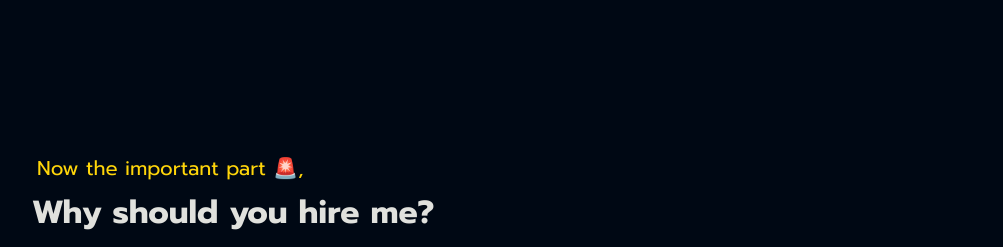
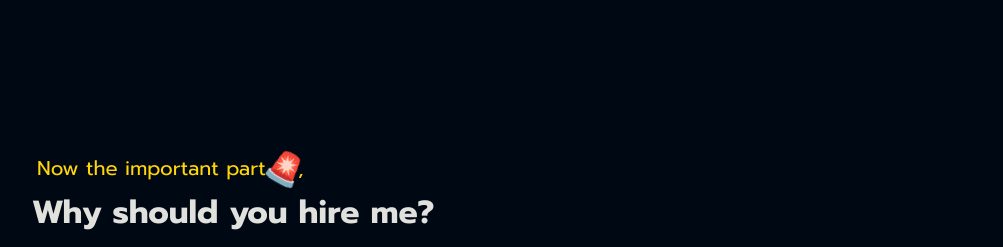
Before and after one commit to YatootaY/my-portfolio, a React (Create React App) app: page / in a window 1280 px wide. Shown: the part 4460-4707 px from the top of the page, without its empty margins (96-1099 px from the left). Built offline with nearby package versions, Linux system fonts and the light colour scheme; a web font is replaced by a local one.

Commit message:
Add: Warning animation

```diff
--- a/src/Components/HireMe.css
+++ b/src/Components/HireMe.css
@@ -7,6 +7,33 @@
     flex-wrap: wrap;
     justify-content: flex-start;
     gap: 20px;
+}
+
+
+@keyframes warning {
+    0% {
+      transform:scale(1)  rotate(0);
+    }
+    25% {
+      transform:scale(1.5) rotate(-30deg);
+    }
+    50% {
+        transform:scale(1.5) rotate(30deg);
+    }
+    75% {
+        transform: scale(1.5) rotate(-30deg);
+    }
+    100% {
+        transform:scale(1)  rotate(0);
+    }
+  }
+
+#siren{
+    display: inline-block;
+    animation-name: warning;
+    animation-duration: 2s;
+    animation-iteration-count: infinite;
+    animation-timing-function: ease;
 }
 
 @media  screen and (max-width: 800px) {
--- a/src/Components/HireMe.js
+++ b/src/Components/HireMe.js
@@ -29,7 +29,7 @@ const HireMe = () => {
 
     return(
         <div className="HireMe" id="hire">
-            <p className="yellowText">Now the important part 🚨,</p>
+            <p className="yellowText">Now the important part <span id="siren">🚨</span>,</p>
             <h2 className="whiteTitle">Why should you hire me?</h2>
             <p>Here are some of the top reasons,</p>
             <div className="ReasonCards">
```
